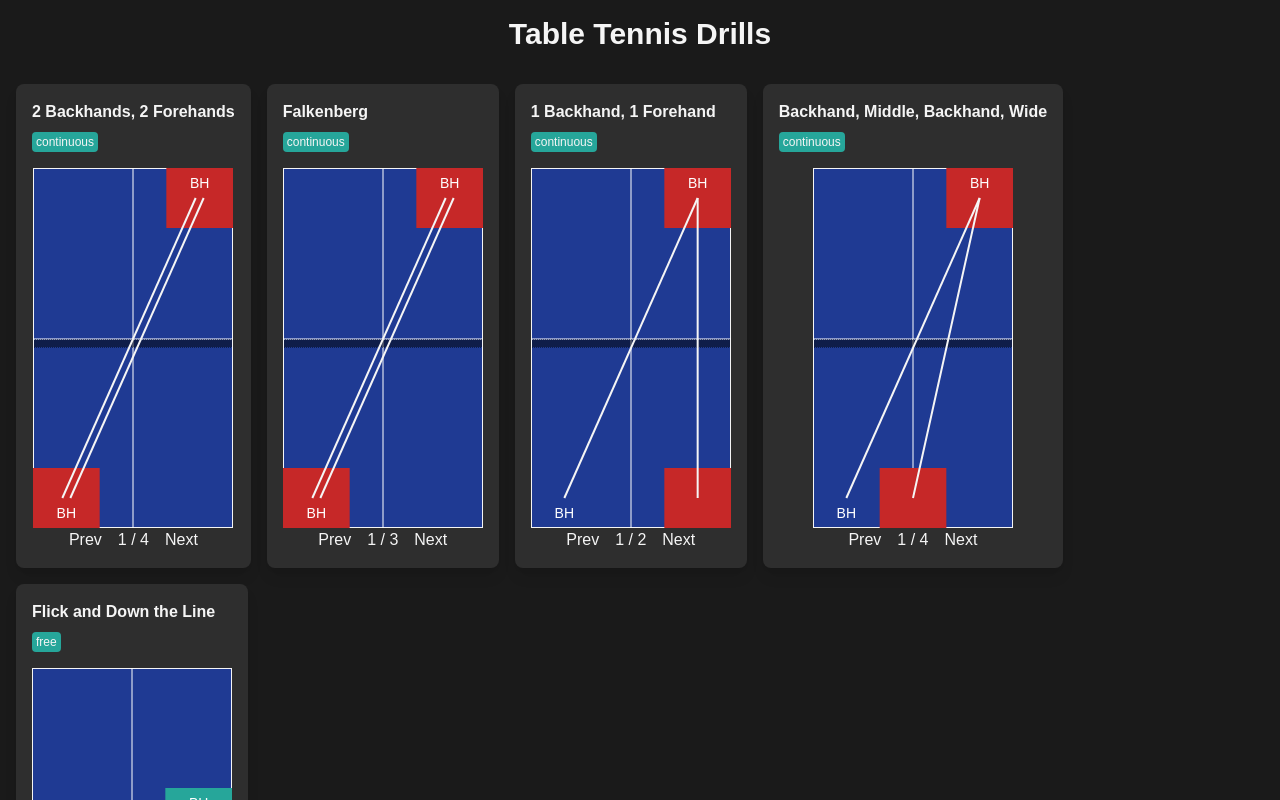
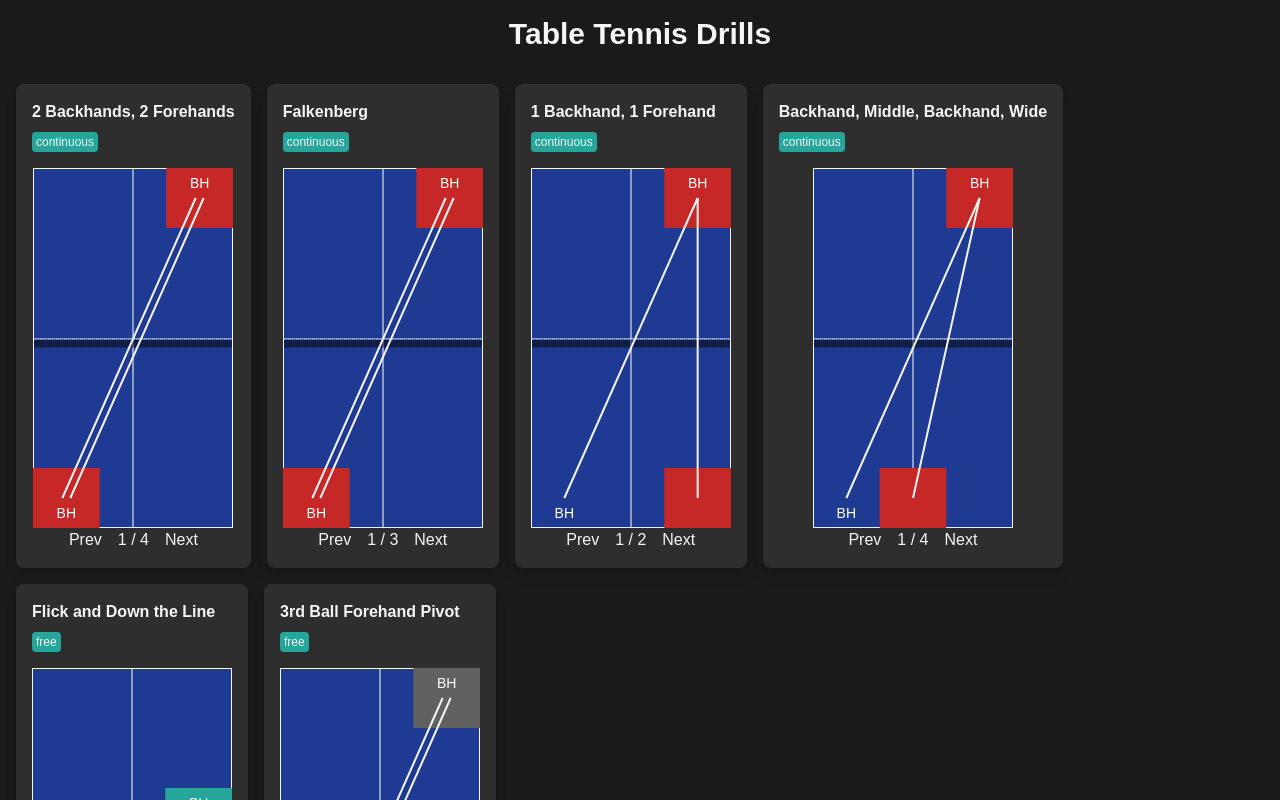
Before and after one commit to RowMur/ttdrills, a Next.js app: page / in a window 1280 px wide. Shown: the top 800 px of the page. Built offline with nearby package versions, Linux system fonts and the light colour scheme.

Commit message:
feat: serve shot type

```diff
--- a/src/app/globals.css
+++ b/src/app/globals.css
@@ -9,6 +9,7 @@
   --color-green: #26a69a;
   --color-slate: #1a1a1a;
   --color-grey: #2e2e2e;
+  --color-light-grey: #616161;
   --color-white: #f5f5f5;
   --color-table-blue: #1f3a93;
 }
--- a/src/components/DrillDiagram/HighlightedSection.tsx
+++ b/src/components/DrillDiagram/HighlightedSection.tsx
@@ -32,7 +32,7 @@ export const HighlightedSection = (props: Props) => {
           ? "fill-red"
           : props.ball.spin === "back"
           ? "fill-green"
-          : "fill-slate"
+          : "fill-light-grey"
       }
     />
   );
--- a/src/data.ts
+++ b/src/data.ts
@@ -3,6 +3,7 @@ import { Drill, ShotType } from "@/types";
 export const shotTypeShorthand: Record<ShotType, string> = {
   forehand: "FH",
   backhand: "BH",
+  serve: "S",
 };
 
 export const DRILLS: Drill[] = [
@@ -204,7 +205,7 @@ export const DRILLS: Drill[] = [
     balls: [
       {
         spin: "back",
-        stroke: "backhand",
+        stroke: "serve",
         placement: { depth: "long", direction: "backhand" },
       },
       {
@@ -235,4 +236,30 @@ export const DRILLS: Drill[] = [
     ],
     loopBehavior: "free",
   },
+  {
+    name: "3rd Ball Forehand Pivot",
+    balls: [
+      {
+        spin: "no",
+        stroke: "serve",
+        placement: { depth: "long", direction: "backhand" },
+      },
+      {
+        spin: "no",
+        stroke: "backhand",
+        placement: { depth: "long", direction: "backhand" },
+      },
+      {
+        spin: "top",
+        stroke: "forehand",
+        placement: { depth: "long", direction: "backhand" },
+      },
+      {
+        spin: "top",
+        stroke: "forehand",
+        placement: { depth: "long", direction: "forehand" },
+      },
+    ],
+    loopBehavior: "free",
+  },
 ];
--- a/src/types.ts
+++ b/src/types.ts
@@ -9,7 +9,7 @@ export type Placement = {
   direction: Direction;
 };
 
-export type ShotType = "forehand" | "backhand";
+export type ShotType = "forehand" | "backhand" | "serve";
 
 // export type Repetition =
 //   | number
```
